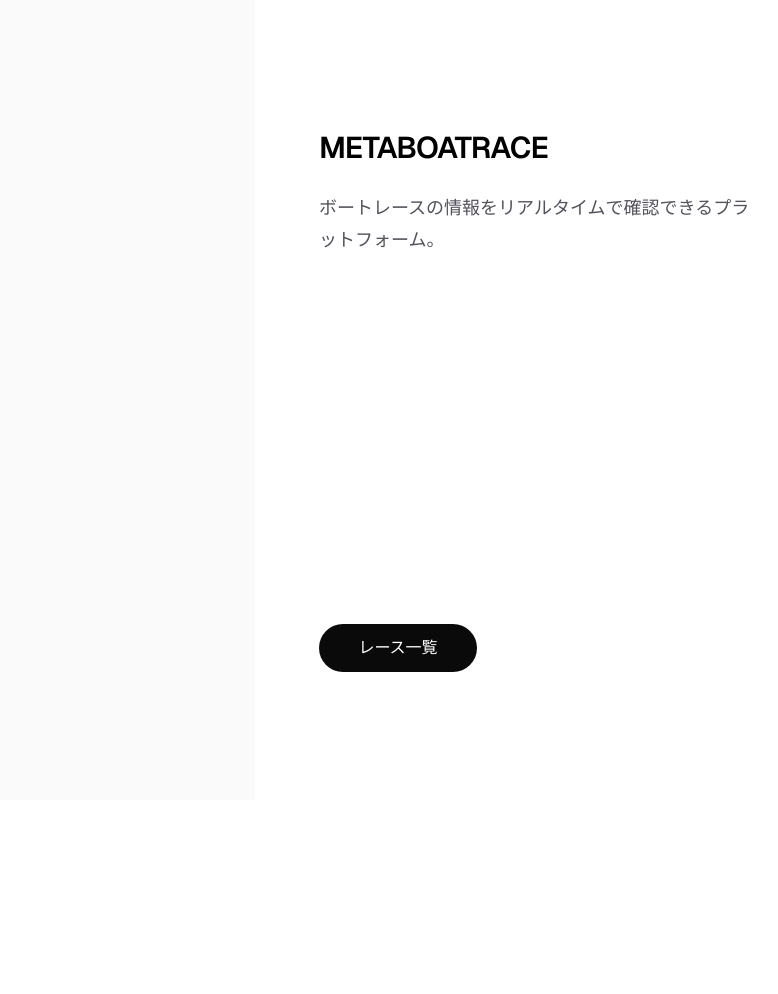
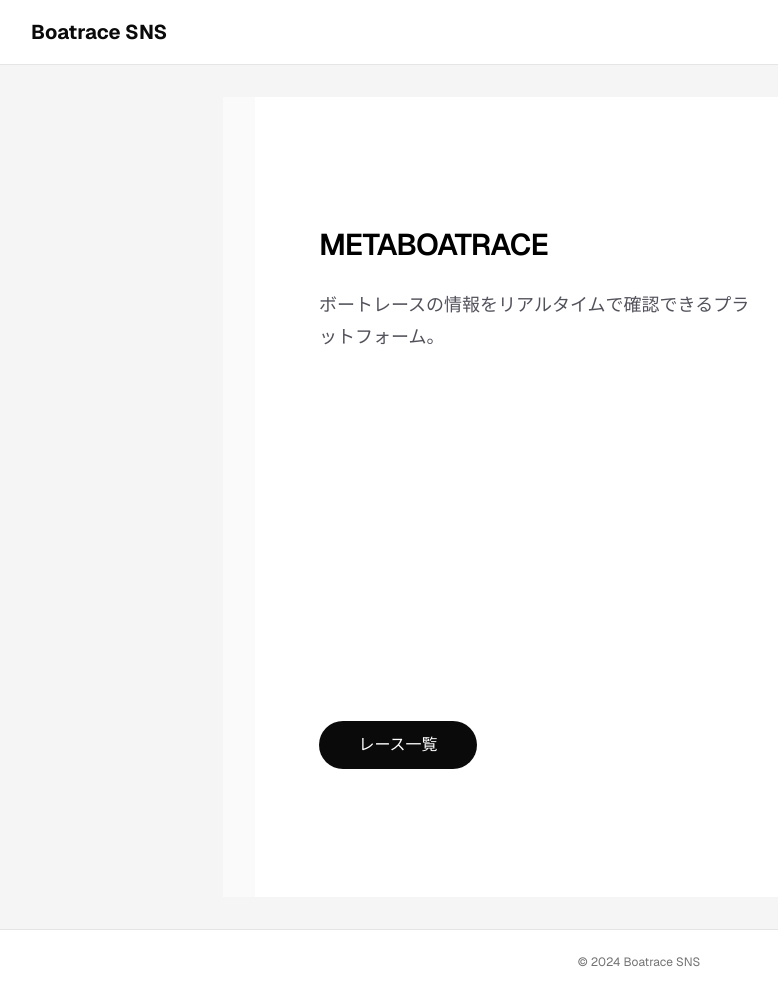
Before and after one commit to metaboatrace/sns, a Next.js app: page / in a window 1280 px wide. Shown: the whole page, without its empty margins (1-779 px from the left). Before the commit the page ends 800 px from the top, so only its background shows below. Built offline with nearby package versions, Linux system fonts and the light colour scheme; no server answers.

Commit message:
feat: 🚸 port layout from checkmate-works/blindfold-chess

```diff
--- a/src/app/layout.tsx
+++ b/src/app/layout.tsx
@@ -2,6 +2,8 @@
 import { Geist, Geist_Mono } from "next/font/google";
 import "./globals.css";
 import { AuthProvider } from "@/contexts/AuthContext";
+import { Header } from "@/components/layout/Header";
+import { Footer } from "@/components/layout/Footer";
 
 const geistSans = Geist({
   variable: "--font-geist-sans",
@@ -14,8 +16,8 @@
 });
 
 export const metadata: Metadata = {
-  title: "Create Next App",
-  description: "Generated by create next app",
+  title: "Boatrace SNS",
+  description: "A community for boatrace fans",
 };
 
 export default function RootLayout({
@@ -24,11 +26,17 @@
   children: React.ReactNode;
 }>) {
   return (
-    <html lang="en">
-      <body
-        className={`${geistSans.variable} ${geistMono.variable} antialiased`}
-      >
-        <AuthProvider>{children}</AuthProvider>
+    <html lang="ja">
+      <body className={`${geistSans.variable} ${geistMono.variable} font-sans antialiased bg-background text-foreground`}>
+        <AuthProvider>
+          <div className="flex flex-col min-h-screen">
+            <Header />
+            <main className="flex-1 bg-secondary">
+              <div className="max-w-4xl mx-auto px-4 sm:px-6 lg:px-8 py-8">{children}</div>
+            </main>
+            <Footer />
+          </div>
+        </AuthProvider>
       </body>
     </html>
   );
--- /dev/null
+++ b/src/components/layout/Footer.tsx
@@ -0,0 +1,13 @@
+export function Footer() {
+    return (
+        <footer className="bg-card border-t border-border mt-auto">
+            <div className="max-w-7xl mx-auto px-4 sm:px-6 lg:px-8 py-6">
+                <div className="space-y-4">
+                    <div className="text-center text-xs text-muted-foreground">
+                        &copy; {new Date().getFullYear()} Boatrace SNS
+                    </div>
+                </div>
+            </div>
+        </footer>
+    );
+}
--- /dev/null
+++ b/src/components/layout/Header.tsx
@@ -0,0 +1,22 @@
+import Link from 'next/link';
+
+export function Header() {
+  return (
+    <header className="bg-card border-b border-border">
+      <div className="max-w-7xl mx-auto px-4 sm:px-6 lg:px-8">
+        <div className="flex h-16 items-center justify-between">
+          <div className="flex items-center space-x-6">
+            <Link href="/" className="flex items-center gap-3">
+              <span className="text-xl font-bold text-foreground">
+                Boatrace SNS
+              </span>
+            </Link>
+          </div>
+          <div className="flex items-center space-x-4">
+            {/* TODO: Add Auth status display */}
+          </div>
+        </div>
+      </div>
+    </header>
+  );
+}
```
